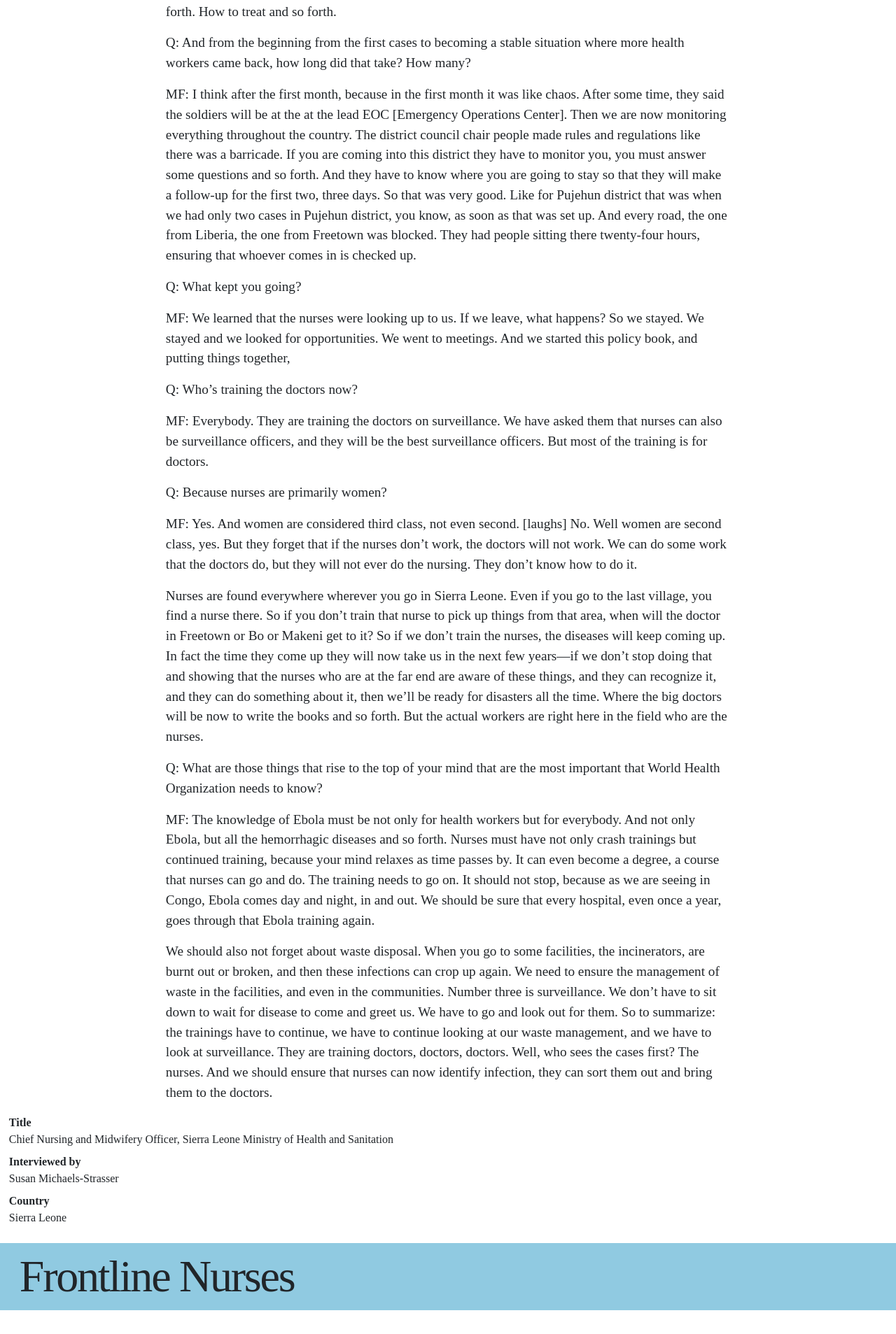
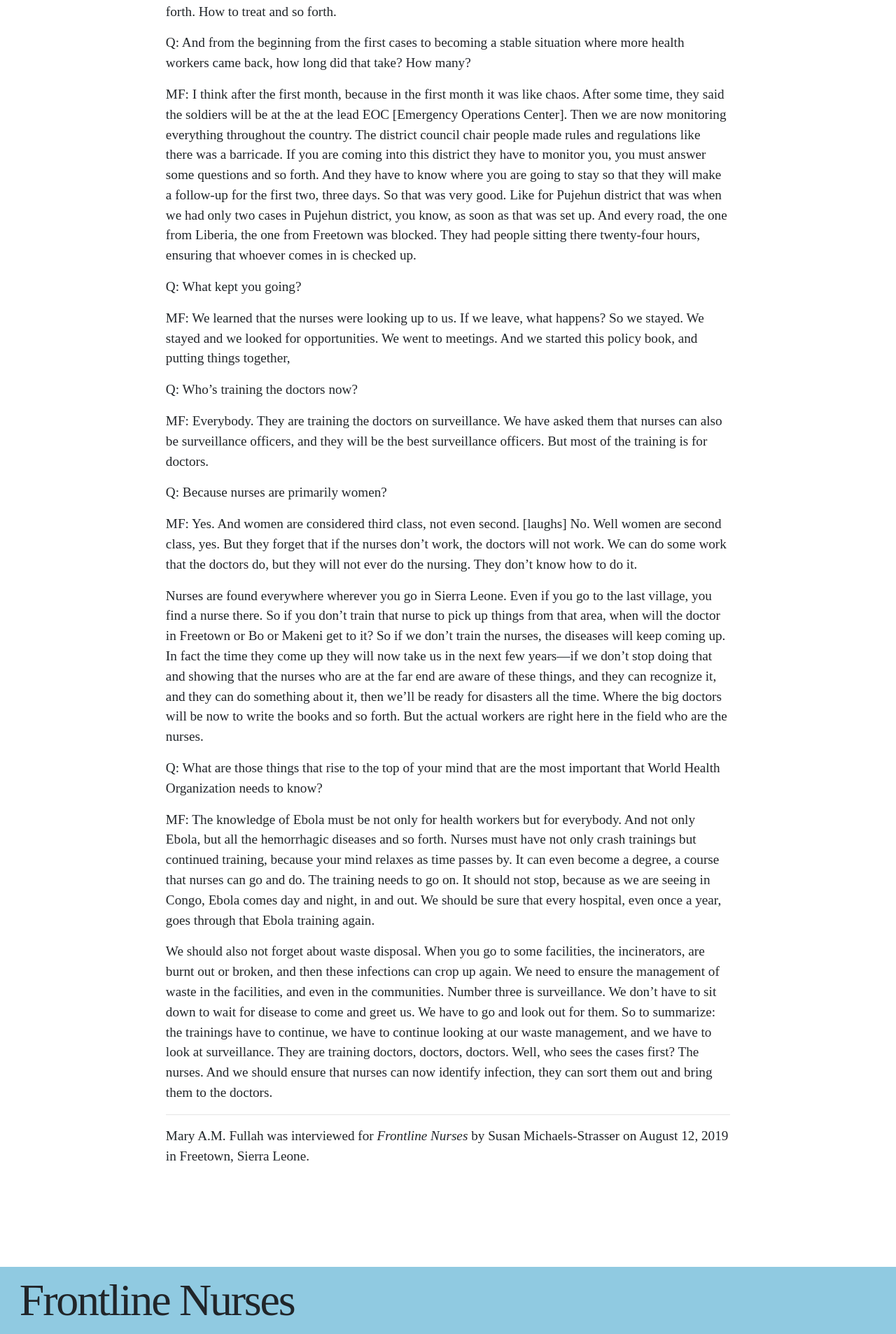
Before and after one commit to elotroalex/frontlines, a Jekyll site: the page built from _frontlines/n12.md, in a window 1280 px wide. Shown: the part 2066-3973 px from the top of the page at 70% size. Built offline with Jekyll 4.4.1, drawn with Linux system fonts in a browser that asks for light colours; some web fonts are replaced; before the commit the page ends 3939 px from its top, so only the background shows below that.

Commit message:
constructed metadata prose at bottom

```diff
--- a/_layouts/generic_collection_item.html
+++ b/_layouts/generic_collection_item.html
@@ -45,17 +45,11 @@ layout: default
     {% capture excerpt %}{% include excerpts/{{ page.pid }}.md %}{% endcapture %}
 
     {{ excerpt | markdownify }}
+
+    <hr>
+
+    <p>{{page.name}} was interviewed for <em>Frontline Nurses</em> by {{page.interviewed_by}} on {{page.interview_date}} in {{page.interview_city}}, {{page.interview_country}}.</p>
     </div>
   </div>
 
-  <div class="row">
-    {% if layout.meta.size %}
-      {% assign metadata = layout.meta %}
-    {% elsif page.meta.size %}
-      {% assign metadata = page.meta %}
-    {% endif %}
-    {% if metadata.size %}
-      {% include item_metadata.html meta=metadata %}
-    {% endif %}
-  </div>
 </div>
--- a/_sass/_frontlines.scss
+++ b/_sass/_frontlines.scss
@@ -17,6 +17,10 @@ html, body {
 
 .container {
   max-width: 98%
+}
+
+.main.container {
+  padding-bottom: 8rem;
 }
 
 
```
